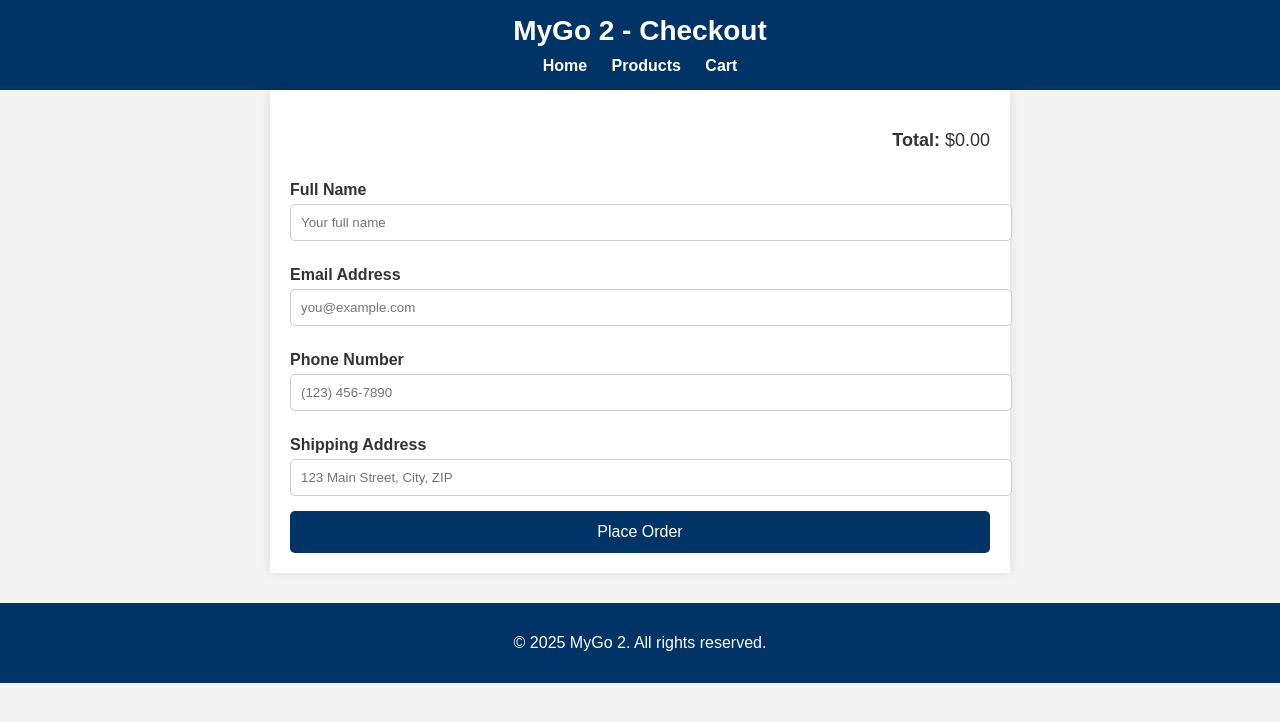
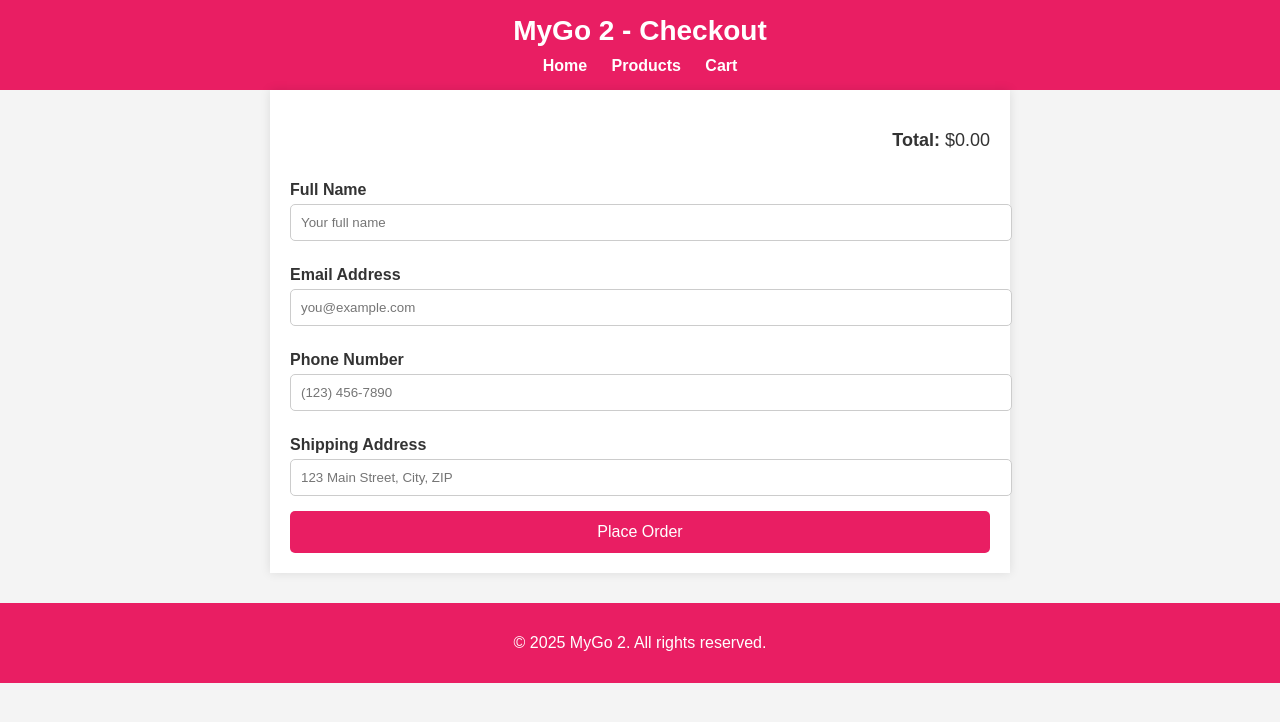
Before and after one commit to egartei5/MyGo2-Store, a plain HTML site: page checkout.html in a window 1280 px wide. Drawn offline with Linux system fonts and the light colour scheme; files that its build step writes are made by us from their sources.

Commit message:
Updated checkout page to pink theme

```diff
--- a/checkout.html
+++ b/checkout.html
@@ -12,7 +12,7 @@
     }
 
     header {
-      background-color: #003366;
+      background-color: #e91e63;
       color: white;
       padding: 15px 20px;
       text-align: center;
@@ -93,7 +93,7 @@
       display: block;
       width: 100%;
       padding: 12px;
-      background-color: #003366;
+      background-color: #e91e63;
       color: white;
       border: none;
       border-radius: 5px;
@@ -102,11 +102,11 @@
     }
 
     .checkout-button:hover {
-      background-color: #004b99;
+      background-color: #c2185b;
     }
 
     footer {
-      background-color: #003366;
+      background-color: #e91e63;
       color: white;
       text-align: center;
       padding: 15px;
```
